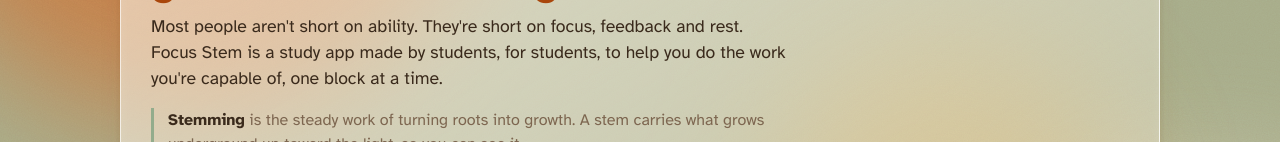
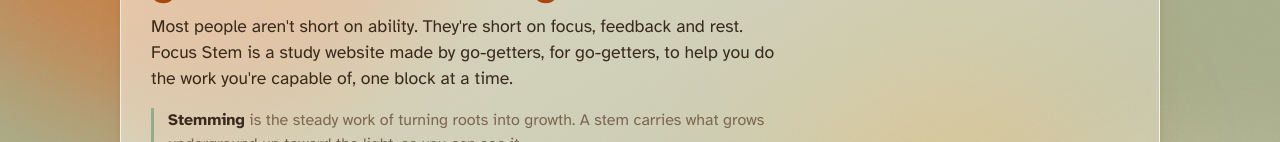
Before and after one commit to agsganesh/focus-stem, a website: page index.html in a window 1280 px wide. Shown: the part 308-450 px from the top of the page. Drawn offline with nearby package versions, Linux system fonts and the light colour scheme.

Commit message:
Add files via upload

```diff
--- a/index.html
+++ b/index.html
@@ -448,7 +448,7 @@ ol.board .mins { font: 400 .85rem var(--mono); font-variant-numeric: tabular-num
     <section class="glass about-hero" aria-label="About Focus Stem">
       <div class="eyebrow">About Focus Stem</div>
       <h2 class="about-title">Reach the potential you already have.</h2>
-      <p class="about-lede">Most people aren't short on ability. They're short on focus, feedback and rest. Focus Stem is a study app made by students, for students, to help you do the work you're capable of, one block at a time.</p>
+      <p class="about-lede">Most people aren't short on ability. They're short on focus, feedback and rest. Focus Stem is a study website made by go-getters, for go-getters, to help you do the work you're capable of, one block at a time.</p>
       <p class="about-define"><b>Stemming</b> is the steady work of turning roots into growth. A stem carries what grows underground up toward the light, so you can see it.</p>
       <div class="gsignin" id="gsignin" hidden>
         <p class="small" id="gsignin-text">Sign in with your Gmail to save your progress and study with friends.</p>
```
